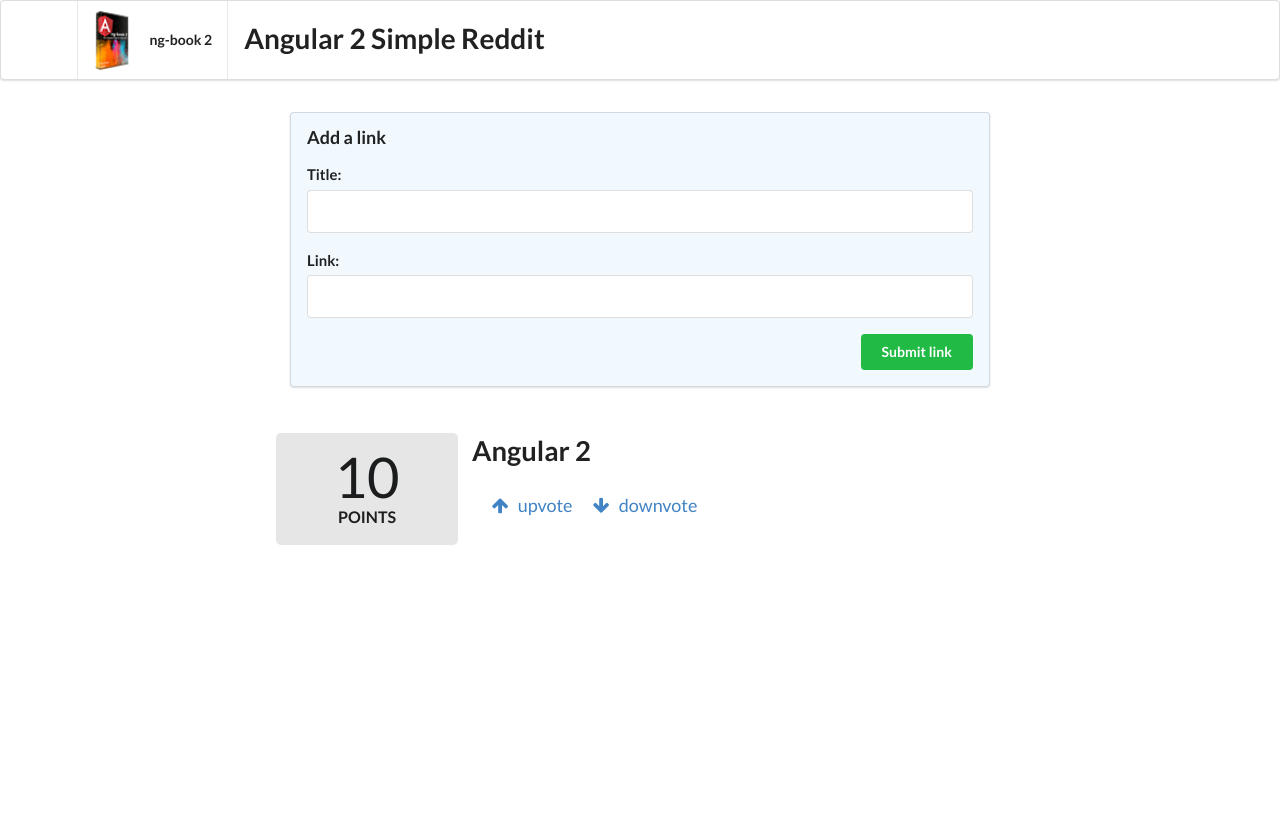
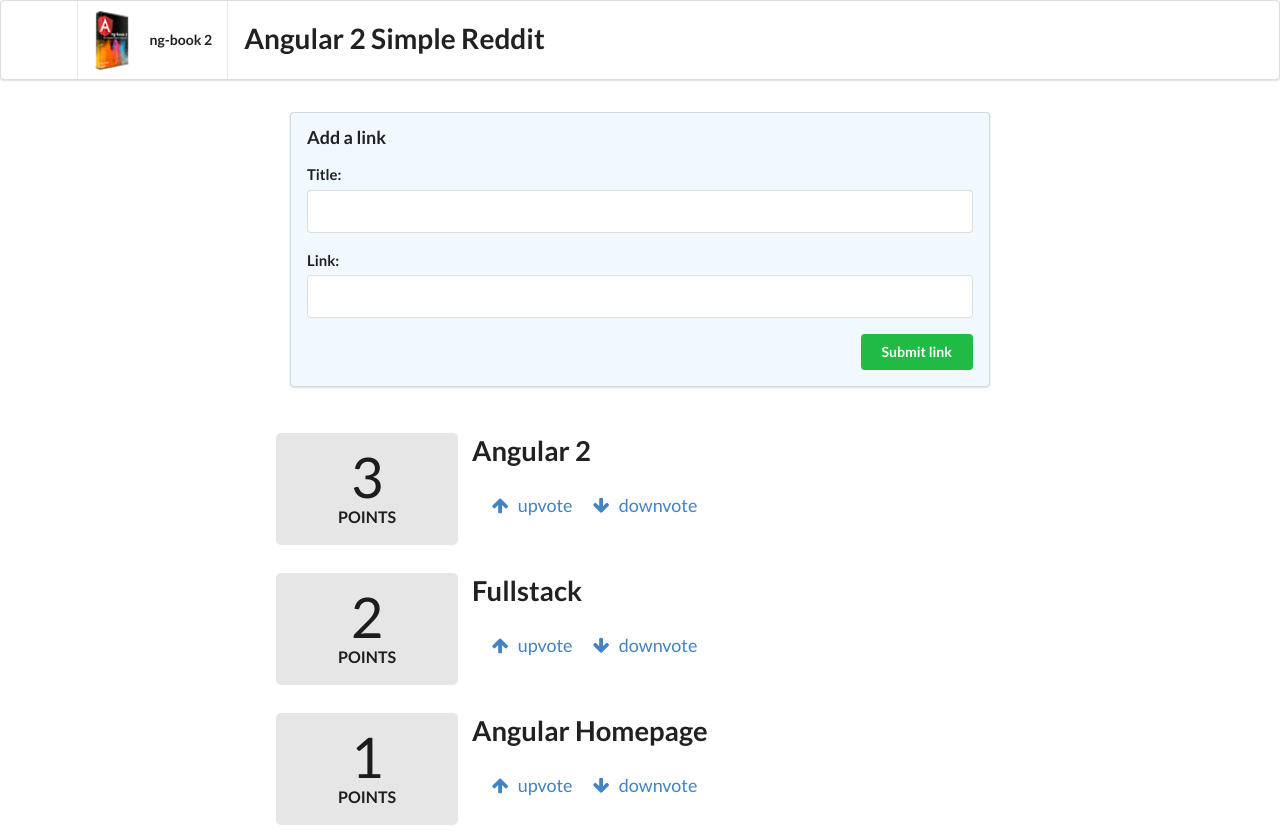
Before and after one commit to luis-amez/angular-reddit, an Angular app: page / in a window 1280 px wide. Before the commit the page ends 800 px from the top, so only its background shows below. Built offline with nearby package versions, Linux system fonts and the light colour scheme.

Commit message:
Display all the articles

```diff
--- a/src/app/app.component.html
+++ b/src/app/app.component.html
@@ -14,5 +14,6 @@
 </form>
 
 <div class="ui grid posts">
-  <app-article></app-article>
+  <app-article *ngFor="let article of articles" [article]="article">
+  </app-article>
 </div>
--- a/src/app/app.component.ts
+++ b/src/app/app.component.ts
@@ -1,4 +1,5 @@
 import { Component } from '@angular/core';
+import { Article } from './article/article.model';
 
 @Component({
   selector: 'app-root',
@@ -6,6 +7,16 @@
   styleUrls: ['./app.component.css']
 })
 export class AppComponent {
+  articles: Article[];
+
+  constructor() {
+    this.articles = [
+      new Article('Angular 2', 'http://angular.io', 3),
+      new Article('Fullstack', 'http://fullstack.io', 2),
+      new Article('Angular Homepage', 'http://angular.io', 1)
+    ];
+  }
+
   addArticle(title: HTMLInputElement, link: HTMLInputElement): boolean {
     console.log(`Adding article title: ${title.value} and link: ${link.value}`);
     return false;
--- a/src/app/article/article.component.ts
+++ b/src/app/article/article.component.ts
@@ -1,4 +1,4 @@
-import { Component, OnInit, HostBinding } from '@angular/core';
+import { Component, OnInit, Input, HostBinding } from '@angular/core';
 import { Article } from './article.model';
 
 @Component({
@@ -8,14 +8,9 @@
 })
 export class ArticleComponent implements OnInit {
   @HostBinding('attr.class') cssClass = 'row';
-  article: Article;
+  @Input() article: Article;
 
   constructor() {
-    this.article = new Article(
-      'Angular 2',
-      'http://angular.io',
-      10
-    );
   }
 
   voteUp() : boolean {
```
